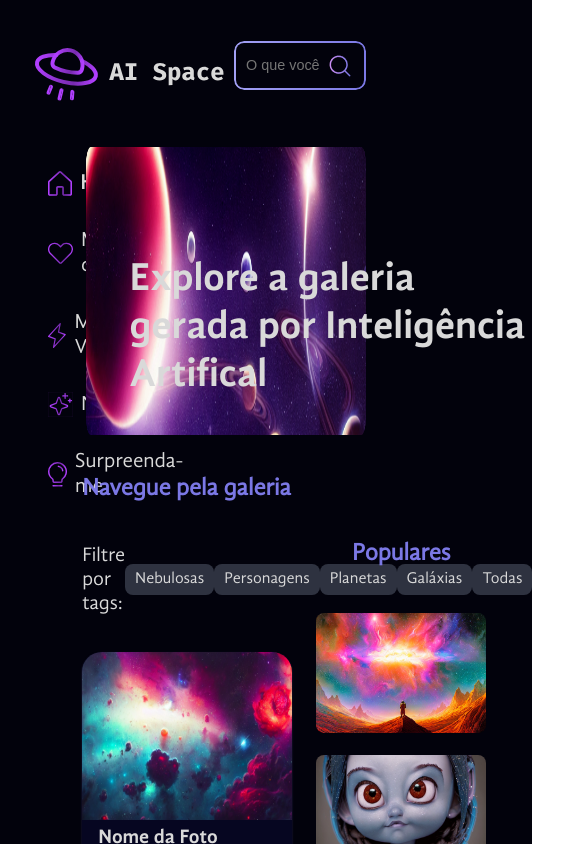
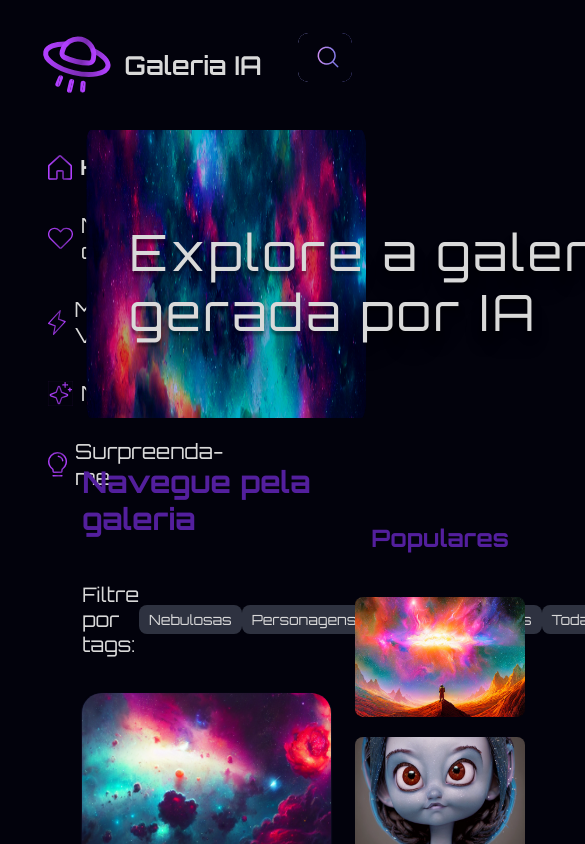
Before and after one commit to robs-am/space-gallery, a React (Create React App) app: page / in a window 390 px wide. Shown: the top 844 px of the page, 585 px wide, since content can reach past the window. Built offline with nearby package versions, Linux system fonts and the light colour scheme.

Commit message:
responsividade header

```diff
--- a/src/Components/Galeria/Galeria.module.scss
+++ b/src/Components/Galeria/Galeria.module.scss
@@ -9,14 +9,14 @@
 
   h2 {
     color: $roxo;
-    font-size: 24px;
+    font-size: 30px;
   }
 
   &__cards {
     list-style: none;
     padding: 0;
     display: flex;
-    width: 60vw;
+    width: 70vw;
     flex-wrap: wrap;
   }
 
@@ -69,10 +69,9 @@
   }
 
   &__imagem {
+    border-radius: 20px 20px 0 0;
     height: 60%;
     width: 100%;
-    border-top-left-radius: 20px;
-    border-top-right-radius: 20px;
   }
 
   &__descricao {
--- a/src/Components/Header/Header.module.scss
+++ b/src/Components/Header/Header.module.scss
@@ -1,13 +1,64 @@
 @import "../../styles/variaveis.scss";
+@import url("https://fonts.googleapis.com/css2?family=Orbitron:wght@400;600;700&family=Space+Grotesk:wght@300;400;600&family=Space+Mono:wght@700&display=swap");
 
 .header {
+  display: flex;
+
+  justify-content: space-between;
+  align-items: center;
+  margin: 2rem 24px;
+
+  &__container {
+    display: flex;
+    justify-content: space-between;
+    align-items: center;
+    margin-bottom: 1rem;
+    padding: 6px 10px;
+    width: 50%;
+    position: relative;
+    z-index: 0;
+
+    &::before {
+      content: "";
+      position: absolute;
+      inset: 0;
+      border-radius: 10px;
+      z-index: -1;
+      border: 2px solid transparent;
+      background: linear-gradient(to right, #a2a0f4, #7b78e5) border-box;
+      -webkit-mask: linear-gradient(#fff 0 0) padding-box,
+        linear-gradient(#fff 0 0);
+      -webkit-mask-composite: xor;
+      mask-composite: exclude;
+    }
+  }
+
+  &__input {
+    width: 100%;
+    height: 35px;
+    color: $cor-do-texto;
+    font-size: $fonte-normal;
+    border: none;
+    background-color: transparent;
+    outline: 0;
+
+    &::placeholder {
+      font-size: 0.9rem;
+    }
+  }
+
+  img {
+    cursor: pointer;
+  }
+}
+
+@media (max-width: 480px) {
+  .header {
     display: flex;
 
-    justify-content: space-between;
+    justify-content: space-around;
     align-items: center;
     margin: 2rem 24px;
-
-
 
     &__container {
       display: flex;
@@ -15,7 +66,7 @@
       align-items: center;
       margin-bottom: 1rem;
       padding: 6px 10px;
-      width: 50%;
+      width: 10%;
       position: relative;
       z-index: 0;
 
@@ -25,7 +76,7 @@
         inset: 0;
         border-radius: 10px;
         z-index: -1;
-        border: 2px solid transparent;
+        border: none;
         background: linear-gradient(to right, #a2a0f4, #7b78e5) border-box;
         -webkit-mask: linear-gradient(#fff 0 0) padding-box,
           linear-gradient(#fff 0 0);
@@ -35,13 +86,14 @@
     }
 
     &__input {
-      width: 100%;
+      width: 10%;
       height: 35px;
       color: $cor-do-texto;
       font-size: $fonte-normal;
       border: none;
       background-color: transparent;
       outline: 0;
+      opacity: 0;
 
       &::placeholder {
         font-size: 0.9rem;
@@ -50,5 +102,8 @@
 
     img {
       cursor: pointer;
+
     }
   }
+
+}
--- a/src/Components/Menu/Menu.module.scss
+++ b/src/Components/Menu/Menu.module.scss
@@ -1,4 +1,5 @@
 @import "../../styles/variaveis";
+@import url('https://fonts.googleapis.com/css2?family=Orbitron:wght@400;600;700&display=swap');
 
  .menu {
     width: 18%;
@@ -39,6 +40,6 @@
       text-decoration: none;
       font-size: 1.3rem;
       color: #d9d9d9;
-      font-family: "GandhiSansRegular"
+      font-family: "Orbitron"
     }
   }
--- a/src/Components/Tags/Tags.module.scss
+++ b/src/Components/Tags/Tags.module.scss
@@ -1,13 +1,13 @@
 @import "../../styles/variaveis";
 
 .tags {
-  width: 53vw;
+  width: 58vw;
   display: flex;
   justify-content: space-between;
   align-items: center;
   color: $cor-do-texto;
   font-family: $fonte-normal;
-  font-size: 16px;
+  font-size: 14px;
 
   p {
     font-size: 1.25rem;
--- a/src/Pages/Homepage/Homepage.module.scss
+++ b/src/Pages/Homepage/Homepage.module.scss
@@ -21,12 +21,18 @@ main {
       position: absolute;
       z-index: 1;
       color: #d9d9d9;
-      font-size: 2.5rem;
-      font-family: "GandhiSansBold";
-      width: 401px;
+      font-size: 50px;
+      font-family: "Orbitron";
+      line-height: 60px;
+      font-weight: 400;
+      letter-spacing: 3px;
+      width: 600px;
       height: 144px;
-      top: 75px;
+      top: 50px;
       left: 44px;
+
+      text-shadow: 0px 4px 3px rgba(0, 0, 0, 0.4),
+        0px 8px 13px rgba(0, 0, 0, 0.1), 0px 18px 23px rgba(0, 0, 0, 0.1);
     }
   }
 }
--- a/src/Pages/Homepage/index.jsx
+++ b/src/Pages/Homepage/index.jsx
@@ -17,7 +17,7 @@ export default function Homepage() {
           <Menu />
           <div className={styles.principal__imagem}>
             <h1 className={styles.principal__h1}>
-              Explore a galeria gerada por Inteligência Artifical
+              Explore a galeria gerada por IA
             </h1>
             <img src={Banner} alt="Imagem de cristais em um planeta AI" />
           </div>
--- a/src/styles/GlobalStyle.scss
+++ b/src/styles/GlobalStyle.scss
@@ -1,4 +1,5 @@
 @import-normalize;
+@import url("https://fonts.googleapis.com/css2?family=Figtree:wght@300;400&display=swap");
 
 
 body {
@@ -7,6 +8,7 @@ body {
     min-height: 100vh;
     background-image: linear-gradient(174.61deg, #02020C 25.16%, #090933 60.26%, #0b0b3cf6 96.76%);
     box-sizing: border-box;
+    font-family: 'Orbitron', sans-serif;
   }
 
   body::-webkit-scrollbar {
@@ -20,18 +22,18 @@ body {
     border-radius: 20px;
   }
 
-  @font-face {
-    font-family: "GandhiSansRegular";
-    src:local("GandhiSansRegular"),
-    url("../assets/fontes/GandhiSans-Regular.otf") format("truetype");
-    font-weight: 500;
-    font-display: swap;
-  }
+  // @font-face {
+  //   font-family: "GandhiSansRegular";
+  //   src:local("GandhiSansRegular"),
+  //   url("../assets/fontes/GandhiSans-Regular.otf") format("truetype");
+  //   font-weight: 500;
+  //   font-display: swap;
+  // }
 
-  @font-face {
-    font-family: "GandhiSansBold";
-    src:local("GandhiSansBold"),
-    url("../assets/fontes/GandhiSans-Bold.otf") format("truetype");
-    font-weight: 700;
-    font-display: swap;
-  }
+  // @font-face {
+  //   font-family: "GandhiSansBold";
+  //   src:local("GandhiSansBold"),
+  //   url("../assets/fontes/GandhiSans-Bold.otf") format("truetype");
+  //   font-weight: 700;
+  //   font-display: swap;
+  // }
--- a/src/styles/_variaveis.scss
+++ b/src/styles/_variaveis.scss
@@ -1,10 +1,12 @@
-$fonte-normal: "GandhiSansRegular";
-$fonte-bold: "GandhiSansBold";
+@import url('https://fonts.googleapis.com/css2?family=Orbitron:wght@400;600;700&display=swap');
+
+$fonte-normal: "Orbitron";
+$fonte-bold: "Orbitron";
 $cor-do-texto: #d9d9d9;
 $azul-escuro: #060621;
 $azul-claro: #154580;
 $azul-rodape: #04244f;
 $rosa: #c98cf1;
-$roxo: #7b78e5;
+$roxo: #531f9d;
 $cinza-claro: #9d9d9d;
 $tag-color: rgba(148, 163, 184,0.3);
```
Also changed, not shown: src/Components/Header/logo2.svg, src/Pages/Homepage/Banner.png.
